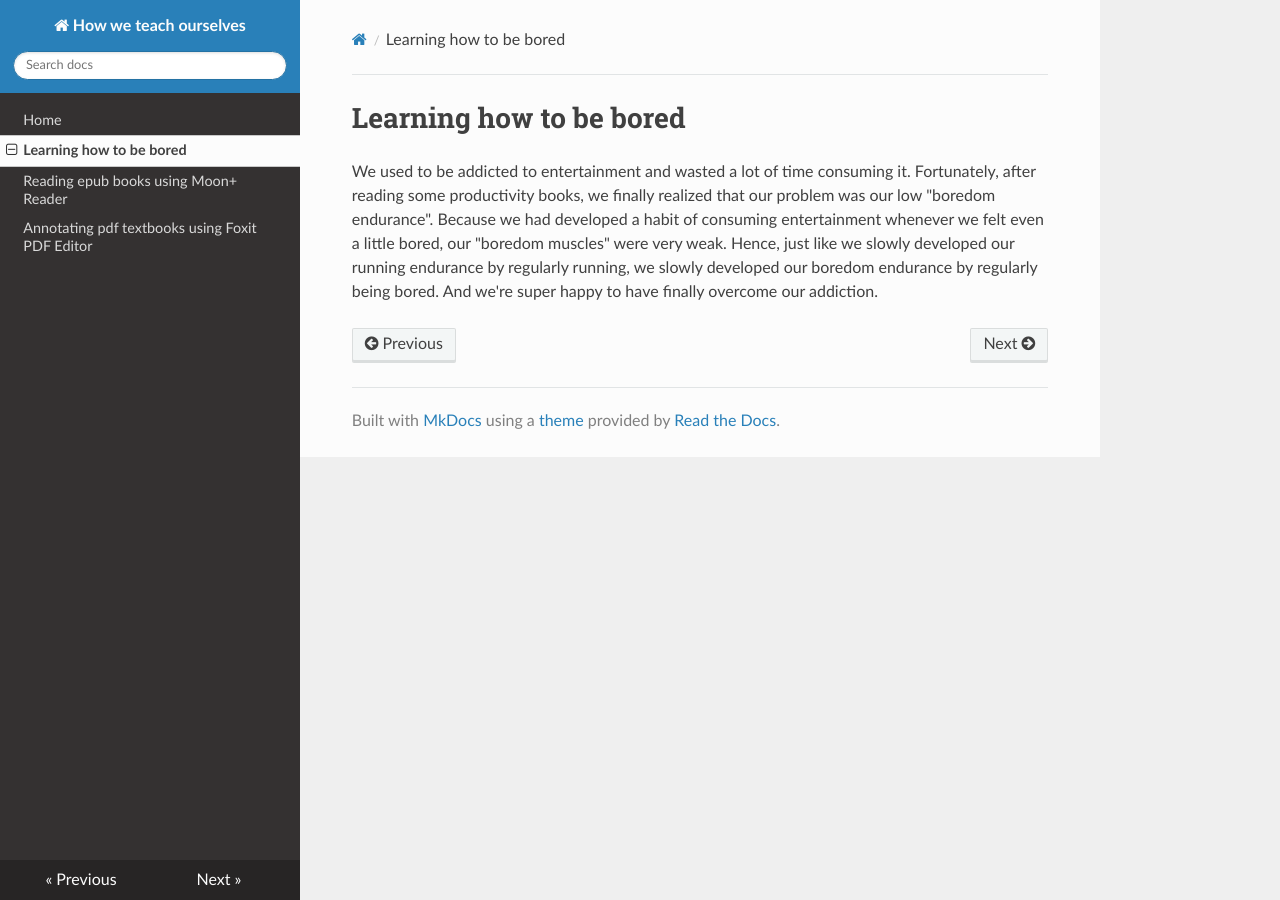
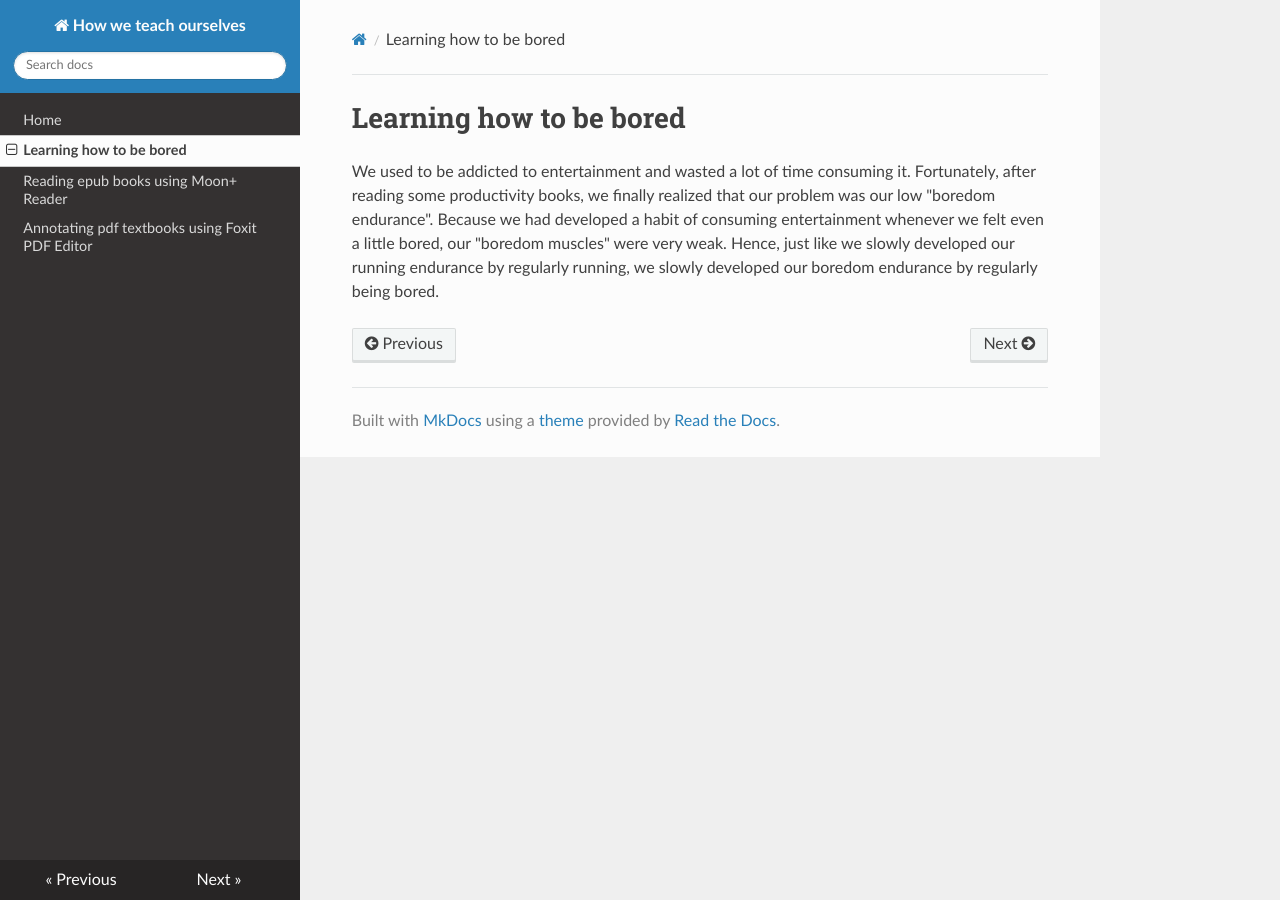
Before and after one commit to maximilian-ho/how-we-teach-ourselves, an MkDocs documentation site: the page built from docs/boredom.md, in a window 1280 px wide. Built offline with MkDocs 1.6.1, drawn with Linux system fonts in a browser that asks for light colours; nearby versions of some CDN libraries; old or Windows-style settings are respelled for this version of MkDocs.

Commit message:
Update boredom.md

```diff
--- a/docs/boredom.md
+++ b/docs/boredom.md
@@ -1,3 +1,3 @@
 # Learning how to be bored
 
-We used to be addicted to entertainment and wasted a lot of time consuming it. Fortunately, after reading some productivity books, we finally realized that our problem was our low "boredom endurance". Because we had developed a habit of consuming entertainment whenever we felt even a little bored, our "boredom muscles" were very weak. Hence, just like we slowly developed our running endurance by regularly running, we slowly developed our boredom endurance by regularly being bored. And we're super happy to have finally overcome our addiction.
+We used to be addicted to entertainment and wasted a lot of time consuming it. Fortunately, after reading some productivity books, we finally realized that our problem was our low "boredom endurance". Because we had developed a habit of consuming entertainment whenever we felt even a little bored, our "boredom muscles" were very weak. Hence, just like we slowly developed our running endurance by regularly running, we slowly developed our boredom endurance by regularly being bored.
```
